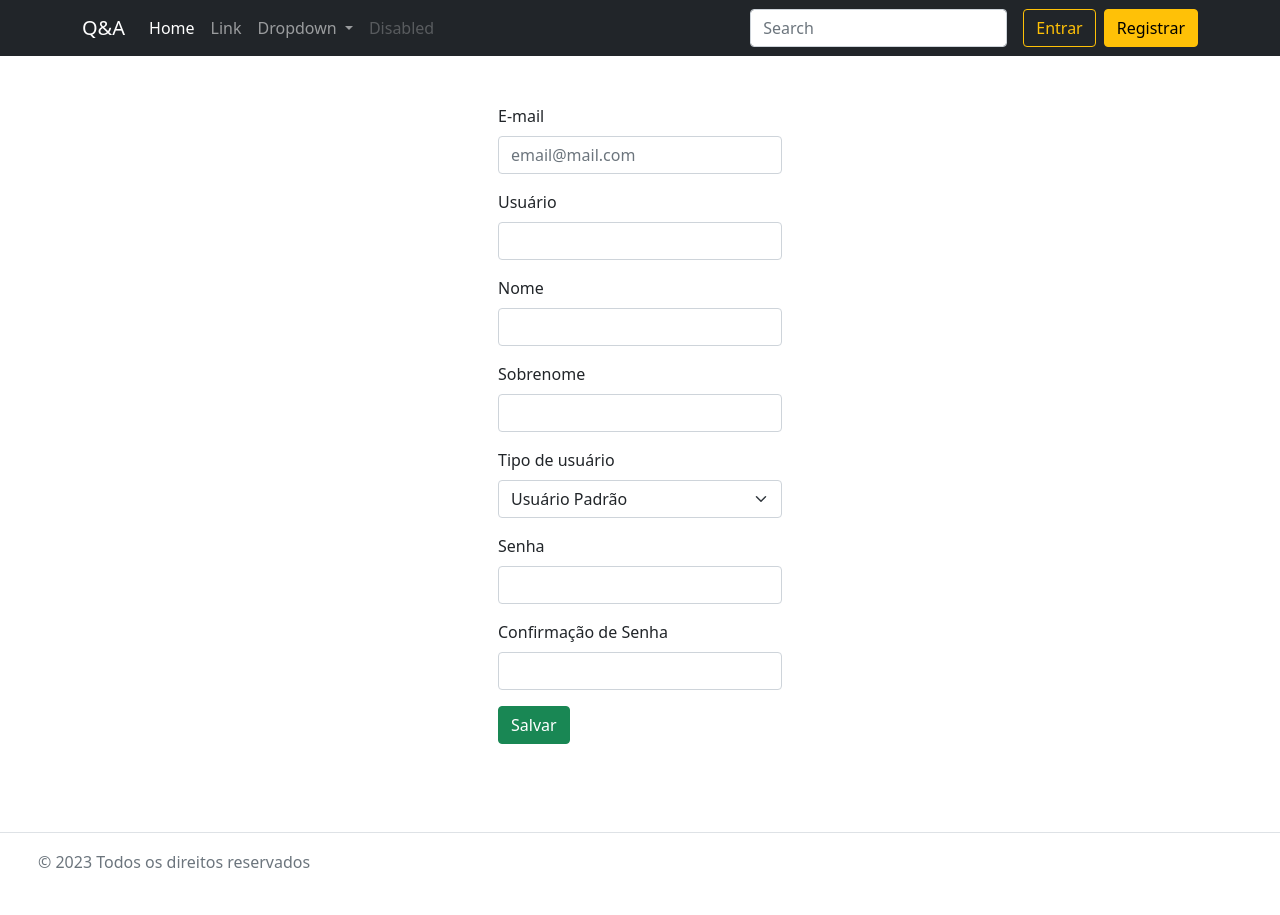
After one commit to rogeriodelphi/portal, a Django app: page /contas/novo-usuario/ in a window 1280 px wide. The commit adds this page. Run offline with Django 3.2, Linux system fonts and the light colour scheme; some libraries are stand-ins or nearby versions.

```diff
--- a/base/templates/base/_navbar.html
+++ b/base/templates/base/_navbar.html
@@ -44,12 +44,12 @@
                 <li><a class="dropdown-item" href="#">Configurações</a></li>
                 <li><a class="dropdown-item" href="#">Perfil</a></li>
                 <li><hr class="dropdown-divider"></li>
-                <li><a class="dropdown-item" href="#">Sair</a></li>
+                <li><a class="dropdown-item" href="{% url 'logout' %}">Sair</a></li>
             </ul>
     </div>
     {% else %}
-        <button class="btn btn-outline-warning" type="submit">Entrar</button>
-        <button class="btn btn-warning" type="submit">Registrar</button>
+        <button class="btn btn-outline-warning mx-2" onclick="location.href='{% url 'login' %}'">Entrar</button>
+        <button class="btn btn-warning" type="submit" onclick="location.href='{% url 'user_new' %}'">Registrar</button>
     {% endif %}
 </div>
   </div>
--- a/contas/admin.py
+++ b/contas/admin.py
@@ -16,7 +16,7 @@ class UserCreationForm(forms.ModelForm):
 
     class Meta:
         model = MyUser
-        fields = ('username', 'first_name', 'last_name', 'type_user', 'is_active')
+        fields = ('email', 'username', 'first_name', 'last_name', 'type_user', 'is_active')
 
     def clean_password2(self):
         # Check that the two password entries match
--- a/contas/models.py
+++ b/contas/models.py
@@ -41,12 +41,12 @@ class MyUser(AbstractUser):
     date_joined = models.DateTimeField('date joined', auto_now_add=True)
     is_staff = models.BooleanField(default=True)
     is_active = models.BooleanField(default=False)
-    is_admin = models.BooleanField(default=False)
+    is_admin = models.BooleanField(default=True)
 
     objects = MyUserManager()
 
     USERNAME_FIELD = 'email'
-    REQUIRED_FIELDS = ['username', 'first_name', 'last_name', 'type_user', 'is_active']
+    REQUIRED_FIELDS = ['username', 'first_name', 'last_name', 'type_user']
 
     class Meta:
         verbose_name = 'Usuário'
--- a/contas/templates/registration/login.html
+++ b/contas/templates/registration/login.html
@@ -2,7 +2,7 @@
 {% block content %}
 <div class="row align-items-center justify-content-center">
     <div class="col-md-4">
-        <form method="post" action="{% url 'login' %}" class="px-4 py-3">
+        <form method="post" action="{% url 'login' %}" class="px-4">
             {% csrf_token %}
             <div class="mb-3">
                 <label for="username" class="form-label">E-mail</label>
--- /dev/null
+++ b/contas/templates/registration/user_new.html
@@ -0,0 +1,44 @@
+{% extends 'base/_base.html' %}
+
+{% block content %}
+<div class="row align-items-center justify-content-center">
+    <div class="col-md-4">
+        <form method="post" action="{% url 'user_new' %}" class="px-4">
+            {% csrf_token %}
+            <div class="mb-3">
+                <label for="email" class="form-label">E-mail</label>
+                <input type="email" class="form-control" id="email" placeholder="email@mail.com">
+            </div>
+            <div class="mb-3">
+                <label for="username" class="form-label">Usuário</label>
+                <input type="text" class="form-control" id="username" name="username">
+            </div>
+            <div class="mb-3">
+                <label for="first_name" class="form-label">Nome</label>
+                <input type="text" class="form-control" id="first_name" name="first_name">
+            </div>
+            <div class="mb-3">
+                <label for="last_name" class="form-label">Sobrenome</label>
+                <input type="text" class="form-control" id="last_name" name="last_name">
+            </div>
+            <div class="mb-3">
+                <label for="type_user" class="form-label">Tipo de usuário</label>
+                <select class="form-select form-control" name="type_user" id="type_user">
+                    {{ form.type_user.3 }}
+                </select>
+            </div>
+            <div class="mb-3">
+                <label for="password1" class="form-label">Senha</label>
+                <input type="password" class="form-control" id="password1" name="password1">
+            </div>
+            <div class="mb-3">
+                <label for="password2" class="form-label">Confirmação de Senha</label>
+                <input type="password" class="form-control" id="password2" name="password2">
+            </div>
+            <div class="mb-3">
+                <button type="submit" class="btn btn-success">Salvar</button>
+            </div>
+        </form>
+    </div>
+</div>
+{% endblock %}
--- a/contas/urls.py
+++ b/contas/urls.py
@@ -1,6 +1,9 @@
 from django.urls import path
-from contas.views import UserLoginView
+from django.contrib.auth import views as auth_views
+from contas.views import UserLoginView, UserCreateView
 
 urlpatterns = [
-    path('login', UserLoginView.as_view(), name='login'),
+    path('login/', UserLoginView.as_view(), name='login'),
+    path('logout/', auth_views.LogoutView.as_view(), name='logout'),
+    path('novo-usuario/', UserCreateView.as_view(), name='user_new'),
 ]
--- a/contas/views.py
+++ b/contas/views.py
@@ -1,11 +1,20 @@
 from django.contrib.auth.views import LoginView
+from django.urls import reverse_lazy
+from django.views.generic.edit import CreateView
 from django.contrib.messages.views import SuccessMessageMixin
+
+from contas.admin import UserCreationForm
+from contas.models import MyUser
+
 
 class UserLoginView(SuccessMessageMixin, LoginView):
     template_name = 'registration/login.html'
     success_url = '/index/'
     success_message = "Login efetuado com sucesso!"
 
-
-
-# Create your views here.
+class UserCreateView(SuccessMessageMixin, CreateView):
+    model = MyUser
+    form_class = UserCreationForm
+    template_name = 'registration/user_new.html'
+    success_url = reverse_lazy('index')
+    success_message = 'Cadastro efetuado com sucesso.'
```
Also changed, not shown: portal/settings.py (+4 -3 lines), contas/migrations/0002_alter_myuser_is_admin.py (added).
